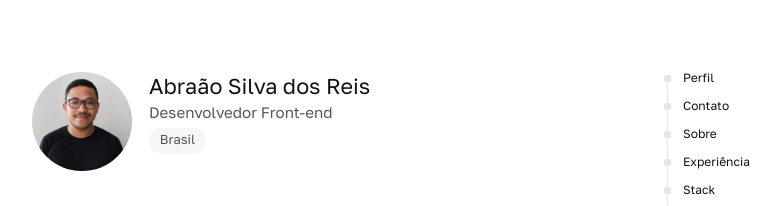
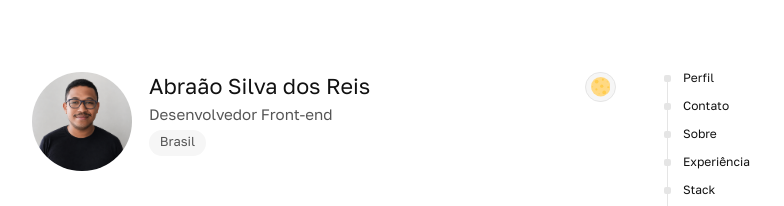
Before and after one commit to abraaokings/portfolio, a Next.js app: page / in a window 1280 px wide. Shown: the top 206 px of the page, without its empty margins (316-1100 px from the left). Built offline with nearby package versions, Linux system fonts and the light colour scheme.

Commit message:
feat: adicionar alternancia de tema

```diff
--- a/src/app/globals.css
+++ b/src/app/globals.css
@@ -6,6 +6,12 @@
   --muted: #555555;
   --subtle: #999999;
   --border: #e5e5e5;
+  --wash: #f6f6f6;
+  --inverted: #ffffff;
+  --badge-top: #2c2c2c;
+  --badge-bottom: #111111;
+  --badge-foreground: #ffffff;
+  --country-foreground-hover: #111111;
 }
 
 @theme {
@@ -15,7 +21,52 @@
   --color-muted: var(--muted);
   --color-subtle: var(--subtle);
   --color-line: var(--border);
-  --color-wash: #f6f6f6;
+  --color-wash: var(--wash);
+  --color-inverted: var(--inverted);
+}
+
+@media (prefers-color-scheme: dark) {
+  :root {
+    --background: #000000;
+    --foreground: #ededed;
+    --muted: #a1a1aa;
+    --subtle: #71717a;
+    --border: #27272a;
+    --wash: #111111;
+    --inverted: #000000;
+    --badge-top: #3f3f46;
+    --badge-bottom: #18181b;
+    --badge-foreground: #fafafa;
+    --country-foreground-hover: #111111;
+  }
+}
+
+:root[data-theme="light"] {
+  --background: #ffffff;
+  --foreground: #111111;
+  --muted: #555555;
+  --subtle: #999999;
+  --border: #e5e5e5;
+  --wash: #f6f6f6;
+  --inverted: #ffffff;
+  --badge-top: #2c2c2c;
+  --badge-bottom: #111111;
+  --badge-foreground: #ffffff;
+  --country-foreground-hover: #111111;
+}
+
+:root[data-theme="dark"] {
+  --background: #000000;
+  --foreground: #ededed;
+  --muted: #a1a1aa;
+  --subtle: #71717a;
+  --border: #27272a;
+  --wash: #111111;
+  --inverted: #000000;
+  --badge-top: #3f3f46;
+  --badge-bottom: #18181b;
+  --badge-foreground: #fafafa;
+  --country-foreground-hover: #111111;
 }
 
 * {
@@ -32,6 +83,7 @@ html {
 body {
   margin: 0;
   min-height: 100vh;
+  background: var(--background);
 }
 
 a {
@@ -51,7 +103,7 @@ a:hover {
 
 .skip-link {
   background: var(--foreground);
-  color: #ffffff;
+  color: var(--inverted);
   left: 16px;
   padding: 10px 12px;
   position: fixed;
@@ -78,11 +130,11 @@ a:hover {
 
 ::selection {
   background: var(--foreground);
-  color: #ffffff;
+  color: var(--inverted);
 }
 
 .country-badge {
-  background: #f6f6f6;
+  background: var(--wash);
   color: var(--muted);
   overflow: hidden;
   position: relative;
@@ -122,7 +174,7 @@ a:hover {
 }
 
 .country-badge:hover {
-  color: #111111;
+  color: var(--country-foreground-hover);
 }
 
 .country-badge:hover::before {
--- a/src/app/layout.tsx
+++ b/src/app/layout.tsx
@@ -1,4 +1,4 @@
-import type { Metadata } from "next";
+import type { Metadata, Viewport } from "next";
 import { Golos_Text } from "next/font/google";
 import "./globals.css";
 
@@ -25,6 +25,10 @@ export const metadata: Metadata = {
   },
 };
 
+export const viewport: Viewport = {
+  colorScheme: "light dark",
+};
+
 export default function RootLayout({
   children,
 }: Readonly<{
--- a/src/components/portfolio/ProfileHeader.tsx
+++ b/src/components/portfolio/ProfileHeader.tsx
@@ -1,4 +1,5 @@
 import Image from "next/image";
+import { ThemeToggle } from "@/components/ui/ThemeToggle";
 import { profile } from "@/data/profile";
 
 export function ProfileHeader() {
@@ -15,10 +16,13 @@ export function ProfileHeader() {
             className="object-cover object-[50%_40%]"
           />
         </span>
-        <div className="min-w-0">
-          <h1 className="text-xl leading-[1.3] font-normal text-ink">
-            {profile.name}
-          </h1>
+        <div className="min-w-0 flex-1">
+          <div className="flex items-start gap-3">
+            <h1 className="min-w-0 flex-1 text-xl leading-[1.3] font-normal text-ink">
+              {profile.name}
+            </h1>
+            <ThemeToggle />
+          </div>
           <p className="text-sm leading-relaxed text-muted">{profile.role}</p>
           <span className="country-badge mt-[3px] inline-flex h-6 items-center justify-center whitespace-nowrap rounded-full px-2.5 pt-px pb-[3px] text-xs leading-none font-medium">
             <span>{profile.location}</span>
--- a/src/components/portfolio/TimelineEntry.tsx
+++ b/src/components/portfolio/TimelineEntry.tsx
@@ -64,7 +64,7 @@ export function TimelineEntry({
             <p
               tabIndex={0}
               aria-describedby={`${detailsId}-kind-description`}
-              className="group relative inline-flex cursor-help items-center gap-1.5 text-sm leading-relaxed text-muted after:pointer-events-none after:absolute after:top-[calc(100%+8px)] after:left-1/2 after:z-10 after:w-[min(220px,calc(100vw-48px))] after:-translate-x-1/2 after:rounded-md after:bg-ink after:px-2.5 after:py-2 after:text-xs after:leading-snug after:text-white after:opacity-0 after:transition-opacity after:content-[attr(aria-label)] hover:after:opacity-100 focus-visible:after:opacity-100 max-[520px]:after:left-0 max-[520px]:after:translate-x-0"
+              className="group relative inline-flex cursor-help items-center gap-1.5 text-sm leading-relaxed text-muted after:pointer-events-none after:absolute after:top-[calc(100%+8px)] after:left-1/2 after:z-10 after:w-[min(220px,calc(100vw-48px))] after:-translate-x-1/2 after:rounded-md after:bg-ink after:px-2.5 after:py-2 after:text-xs after:leading-snug after:text-inverted after:opacity-0 after:transition-opacity after:content-[attr(aria-label)] hover:after:opacity-100 focus-visible:after:opacity-100 max-[520px]:after:left-0 max-[520px]:after:translate-x-0"
               aria-label={`${kind}: ${kindDescription}`}
             >
               {kind}
--- a/src/components/ui/SkillBadge.tsx
+++ b/src/components/ui/SkillBadge.tsx
@@ -7,7 +7,7 @@ export function SkillBadge({ initials, label }: Skill) {
       aria-label={label}
     >
       <span
-        className="inline-flex size-4 items-center justify-center rounded-[3px] bg-[linear-gradient(180deg,#2c2c2c_0%,#111111_100%)] text-[7px] leading-none font-normal text-white shadow-[inset_0_1px_0_rgb(255_255_255_/_0.08)]"
+        className="inline-flex size-4 items-center justify-center rounded-[3px] bg-[linear-gradient(180deg,var(--badge-top)_0%,var(--badge-bottom)_100%)] text-[7px] leading-none font-normal text-[var(--badge-foreground)] shadow-[inset_0_1px_0_rgb(255_255_255_/_0.08)]"
         aria-hidden="true"
       >
         {initials}
--- /dev/null
+++ b/src/components/ui/ThemeToggle.tsx
@@ -0,0 +1,70 @@
+"use client";
+
+import { useEffect, useState } from "react";
+import { MoonIcon } from "@/components/ui/icons/MoonIcon";
+import { SunIcon } from "@/components/ui/icons/SunIcon";
+
+type Theme = "light" | "dark";
+
+const storageKey = "portfolio-theme";
+
+function getSystemTheme(): Theme {
+  return window.matchMedia("(prefers-color-scheme: dark)").matches
+    ? "dark"
+    : "light";
+}
+
+function applyTheme(theme: Theme) {
+  document.documentElement.dataset.theme = theme;
+}
+
+export function ThemeToggle() {
+  const [theme, setTheme] = useState<Theme>("light");
+
+  useEffect(() => {
+    const savedTheme = window.localStorage.getItem(storageKey) as Theme | null;
+    const mediaQuery = window.matchMedia("(prefers-color-scheme: dark)");
+
+    const syncTheme = () => {
+      const nextTheme = savedTheme ?? getSystemTheme();
+      setTheme(nextTheme);
+      applyTheme(nextTheme);
+    };
+
+    const handleSystemChange = () => {
+      if (!window.localStorage.getItem(storageKey)) {
+        const nextTheme = mediaQuery.matches ? "dark" : "light";
+        setTheme(nextTheme);
+        applyTheme(nextTheme);
+      }
+    };
+
+    syncTheme();
+    mediaQuery.addEventListener("change", handleSystemChange);
+
+    return () => mediaQuery.removeEventListener("change", handleSystemChange);
+  }, []);
+
+  const nextTheme = theme === "dark" ? "light" : "dark";
+  const label = theme === "dark" ? "Ativar modo claro" : "Ativar modo escuro";
+
+  return (
+    <button
+      type="button"
+      aria-label={label}
+      title={label}
+      onClick={() => {
+        setTheme(nextTheme);
+        applyTheme(nextTheme);
+        window.localStorage.setItem(storageKey, nextTheme);
+      }}
+      className="inline-flex size-7 items-center justify-center rounded-full border border-line bg-wash text-sm leading-none text-ink transition-colors hover:bg-line"
+    >
+      {theme === "dark" ? (
+        <SunIcon className="size-[18px]" />
+      ) : (
+        <MoonIcon className="size-[18px]" />
+      )}
+    </button>
+  );
+}
--- /dev/null
+++ b/src/components/ui/icons/MoonIcon.tsx
@@ -0,0 +1,28 @@
+type MoonIconProps = {
+  className?: string;
+};
+
+export function MoonIcon({ className }: MoonIconProps) {
+  return (
+    <svg
+      aria-hidden="true"
+      className={className}
+      focusable="false"
+      viewBox="0 0 36 36"
+      xmlns="http://www.w3.org/2000/svg"
+    >
+      <circle fill="#ffd983" cx="18" cy="18" r="18" />
+      <g fill="#ffcc4d">
+        <circle cx="10.5" cy="8.5" r="3.5" />
+        <circle cx="20" cy="17" r="3" />
+        <circle cx="24.5" cy="28.5" r="3.5" />
+        <circle cx="22" cy="5" r="2" />
+        <circle cx="3" cy="18" r="1" />
+        <circle cx="30" cy="9" r="1" />
+        <circle cx="15" cy="31" r="1" />
+        <circle cx="32" cy="19" r="2" />
+        <circle cx="10" cy="23" r="2" />
+      </g>
+    </svg>
+  );
+}
--- /dev/null
+++ b/src/components/ui/icons/SunIcon.tsx
@@ -0,0 +1,21 @@
+type SunIconProps = {
+  className?: string;
+};
+
+export function SunIcon({ className }: SunIconProps) {
+  return (
+    <svg
+      aria-hidden="true"
+      className={className}
+      focusable="false"
+      viewBox="0 0 36 36"
+      xmlns="http://www.w3.org/2000/svg"
+    >
+      <path
+        fill="#ffac33"
+        d="M16 2s0-2 2-2 2 2 2 2v2s0 2-2 2-2-2-2-2zm18 14s2 0 2 2-2 2-2 2h-2s-2 0-2-2 2-2 2-2zM4 16s2 0 2 2-2 2-2 2H2s-2 0-2-2 2-2 2-2zm5.121-8.707s1.414 1.414 0 2.828-2.828 0-2.828 0L4.878 8.708s-1.414-1.414 0-2.829c1.415-1.414 2.829 0 2.829 0zm21 21s1.414 1.414 0 2.828-2.828 0-2.828 0l-1.414-1.414s-1.414-1.414 0-2.828 2.828 0 2.828 0zm-.413-18.172s-1.414 1.414-2.828 0 0-2.828 0-2.828l1.414-1.414s1.414-1.414 2.828 0 0 2.828 0 2.828zm-21 21s-1.414 1.414-2.828 0 0-2.828 0-2.828l1.414-1.414s1.414-1.414 2.828 0 0 2.828 0 2.828zM16 32s0-2 2-2 2 2 2 2v2s0 2-2 2-2-2-2-2z"
+      />
+      <circle fill="#ffac33" cx="18" cy="18" r="10" />
+    </svg>
+  );
+}
```
